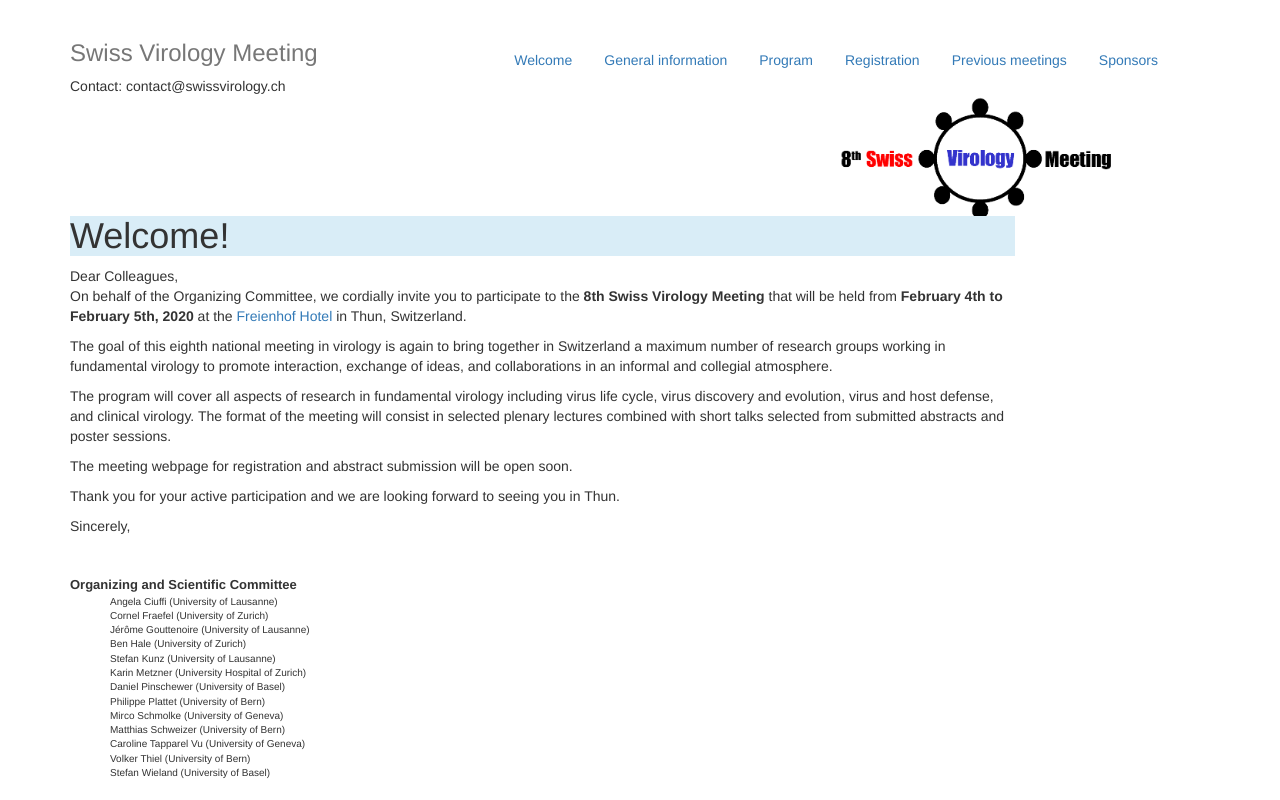
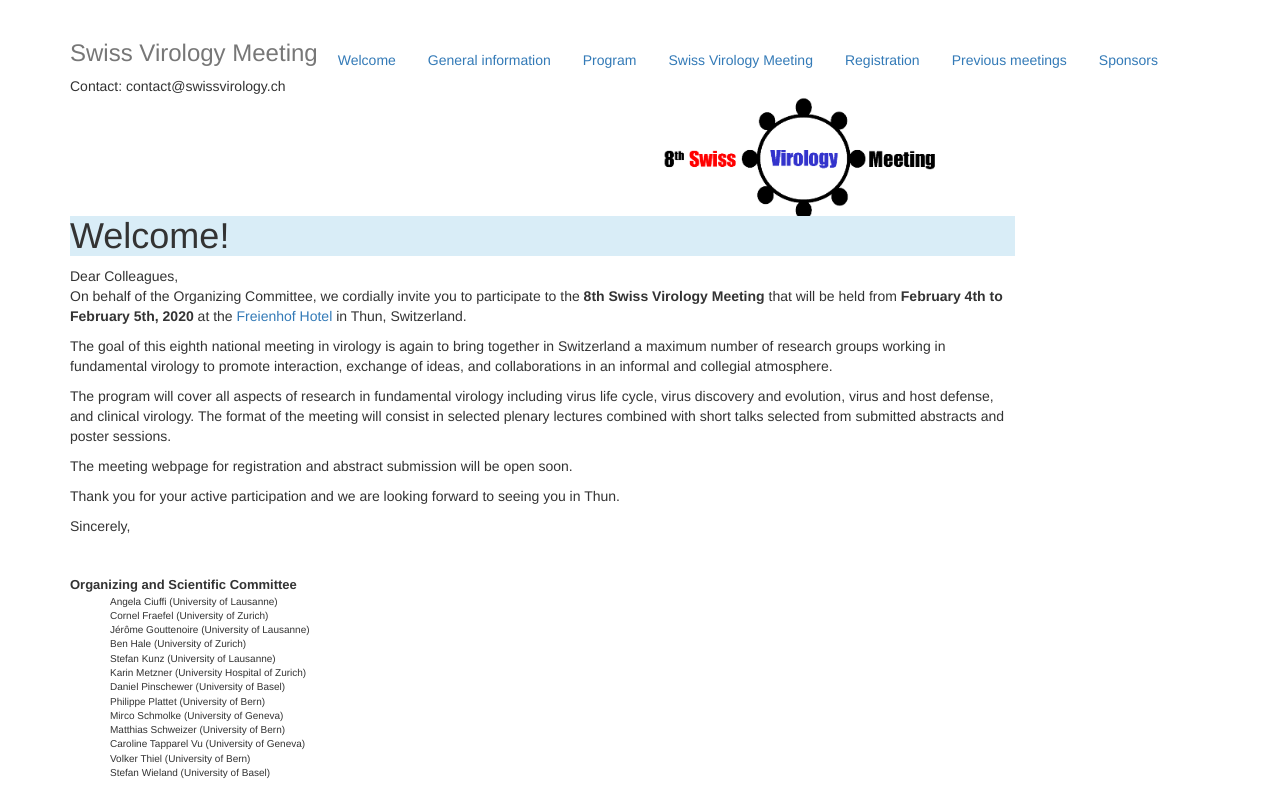
Before and after one commit to aciuffi/aciuffi.github.com, a plain HTML site: page index.html in a window 1280 px wide. Shown: the top 800 px of the page. Drawn offline with nearby package versions, Linux system fonts and the light colour scheme.

Commit message:
Update index.html

```diff
--- a/index.html
+++ b/index.html
@@ -31,7 +31,7 @@
            <li><a href="/#general">General information</a></li>
            <li><a href="/#program">Program</a></li>
           <li><img src="/8th SVM logo.png" height="150" style="position:absolute;top:40px;;"/></li>
-          <!-- <li ><a href="/#">Swiss Virology Meeting</a></li> -->
+          <li ><a href="/#">Swiss Virology Meeting</a></li>
           <!--<li class="active"><a href="register">Registration</a></li>-->
           <li><a href="/#registration">Registration</a></li>
           <!-- <li ><a href="#announcements">Announcements</a></li> -->
```
